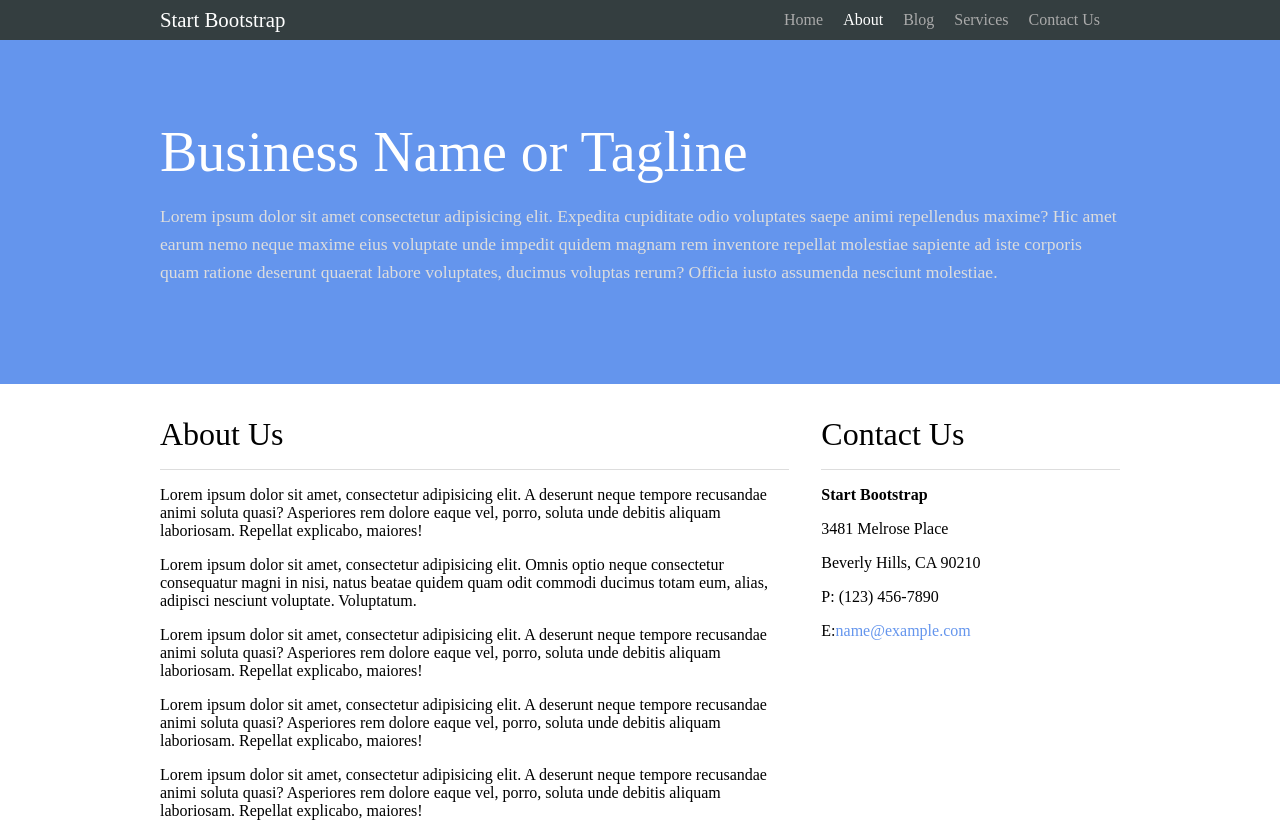
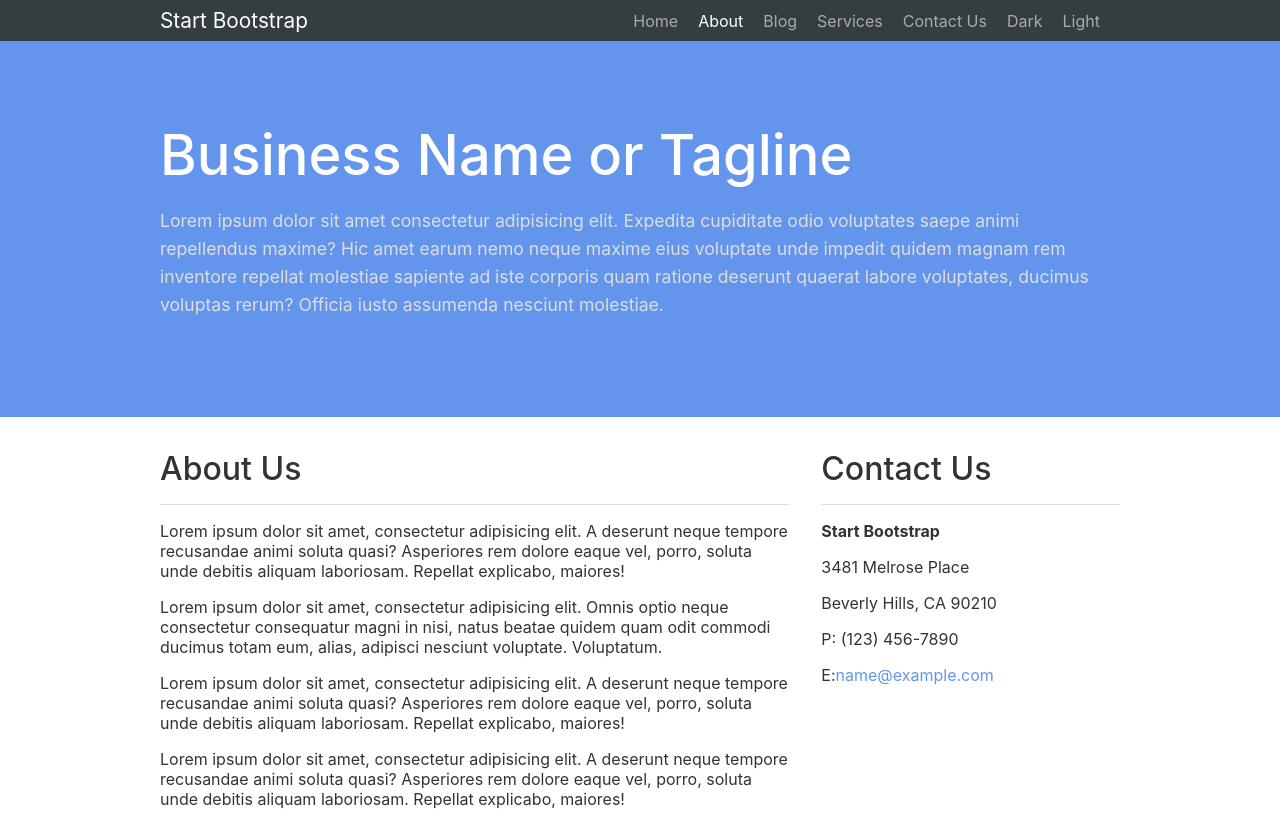
Before and after one commit to harpalnitk/sveltekit1.0, a SvelteKit app: page /about in a window 1280 px wide. Shown: the top 822 px of the page. Built offline with nearby package versions, Linux system fonts and the light colour scheme; no server answers.

Commit message:
added dark light mode

```diff
--- a/src/app.html
+++ b/src/app.html
@@ -1,5 +1,7 @@
 <!DOCTYPE html>
-<html lang="en">
+<!-- empty data-theme so that replacing it in hooks
+is easy on server from cookie -->
+<html lang="en" data-theme="">
 	<head>
 		<meta charset="utf-8" />
 		<link rel="icon" href="%sveltekit.assets%/company-logo.png" />
--- a/src/components/Navbar.svelte
+++ b/src/components/Navbar.svelte
@@ -1,5 +1,6 @@
 <script>
     import {page} from '$app/stores';
+    import { onMount } from 'svelte';
 const navs = [
     {title:'Home',href:'/'},
     {title:'About',href:'/about'},
@@ -8,7 +9,21 @@ const navs = [
     {title:'Contact Us',href:'/contact'},
 ];
 
-    $: routeId = $page.route.id
+let currentTheme = "";
+  onMount(() => {
+    currentTheme = document.documentElement.dataset.theme;
+  });
+  const setTheme = (theme) => {
+    //document.documentElement points to html tag in app.html file
+    //dataset.theme equals data-theme attribute
+    document.documentElement.dataset.theme = theme;
+    //31536000s is equal to one year
+    document.cookie = `siteTheme=${theme};max-age=31536000;path="/"`;
+    currentTheme = theme;
+  };
+
+  $: url = $page.url.href;
+  $: routeId = $page.route.id
 </script>
 
 <nav>
@@ -16,10 +31,26 @@ const navs = [
         <h1>Start Bootstrap</h1>
         <ul>
             {#each navs as {title,href}}
-            <li><a {href} class:active = {routeId == href} {title}>{title}</a></li>
+            <li>
+                <a
+                {href}
+                class:active={href === "/" ? routeId === "/" : url.includes(href)}
+                {title}>{title}</a
+              >
+            </li>
+
             {/each}
 
-
+     <li>
+        <a href="{'#'}" on:click={()=> setTheme('dark')}>
+            Dark
+         </a>
+</li>
+<li>
+    <a href="{'#'}" on:click={()=> setTheme('light')}>
+        Light
+     </a>
+</li>
 
         </ul>
     </div>
--- /dev/null
+++ b/src/hooks.server.js
@@ -0,0 +1,13 @@
+//this hook will run on server for every
+//incoming request
+
+/** @type {import('@sveltejs/kit').Handle} */
+export const handle = async ({ event, resolve }) => {
+    const theme = event.cookies.get("siteTheme");
+
+    const response = await resolve(event, {
+        transformPageChunk: ({ html }) =>
+        html.replace('data-theme=""', `data-theme="${theme}"`),
+    });
+    return response;
+  };
--- a/src/style.css
+++ b/src/style.css
@@ -1,10 +1,28 @@
 :root{
-    --primary-color: cornflowerblue;
+    --primary-color: #6495ed;
+    --bg-color: white;
+    --color: #333;
 }
-body{
+
+[data-theme='dark']{
+    --primary-color: #2b3f63;
+    --bg-color: #000;
+    --color: #ddd;
+}
+body {
     margin: 0;
-}
-.container{
+    font-family: -apple-system, BlinkMacSystemFont, segoe ui, Roboto,
+      helvetica neue, Arial, noto sans, sans-serif, apple color emoji,
+      segoe ui emoji, segoe ui symbol, noto color emoji;
+    background-color: var(--bg-color);
+    color: var(--color);
+  }
+
+  .container {
     max-width: 960px;
     margin: 0 auto;
-}
+  }
+
+  input, textarea {
+    background-color: transparent;
+  }
```
Also changed, not shown: 1 other file (tests, documents, lock files or other folders).
